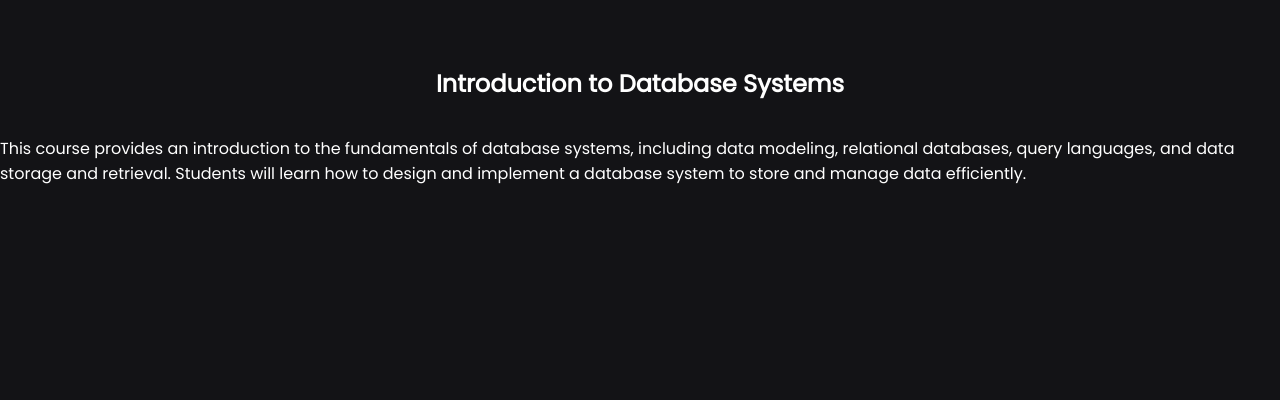
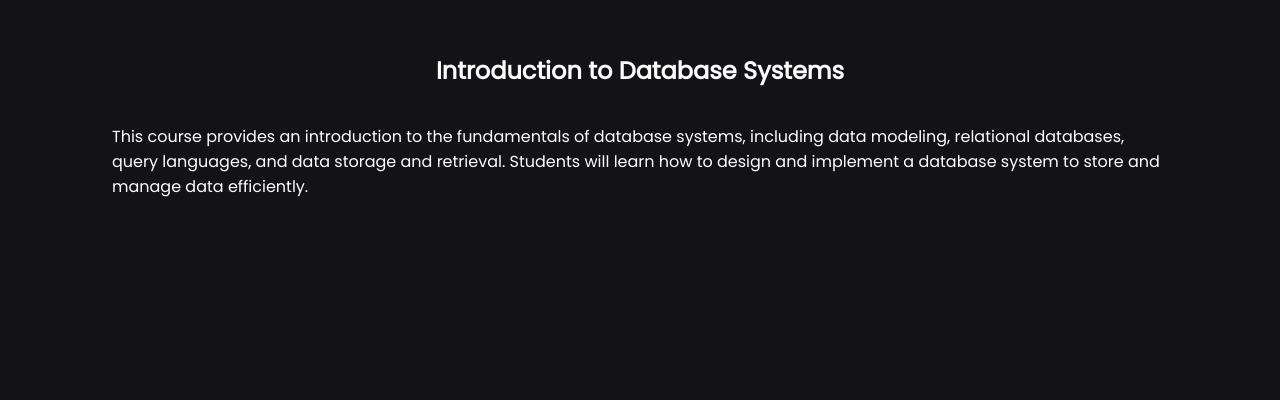
Before and after one commit to roclimber1/roclimber1.github.io, a website: page pages/scrolling_test/index.html in a window 1280 px wide. Shown: the part 1040-1440 px from the top of the page. Drawn offline with Linux system fonts and the light colour scheme.

Commit message:
+ some updates for scrolling test app

```diff
--- a/pages/scrolling_test/style.css
+++ b/pages/scrolling_test/style.css
@@ -15,6 +15,7 @@ section {
     place-items: center;
     align-content: center;
     min-height: 97vh;
+    margin: 0em 7em;
 }
 
 
```
